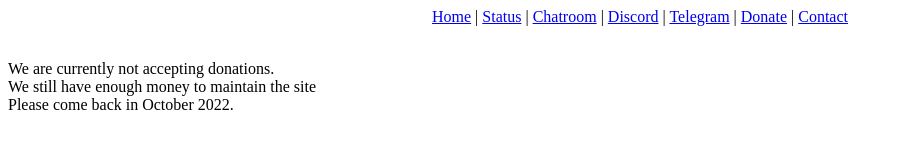
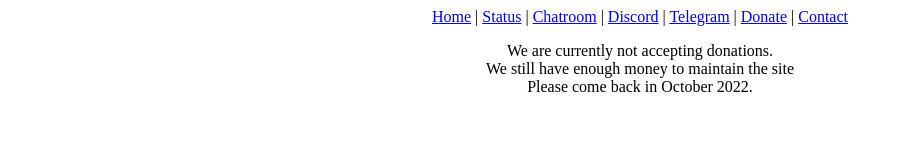
Before and after one commit to ndbiaw/donate-hvnc, a plain HTML site: page index.html in a window 1280 px wide. Shown: the whole page, without its empty margins (0-903 px from the left). Drawn offline with Linux system fonts and the light colour scheme.

Commit message:
Update index.html

```diff
--- a/index.html
+++ b/index.html
@@ -1,3 +1,2 @@
 <title>HVNC - Donate  </title>
-<center><a href="https://fakku.cc" target="_blank">Home</a> | <a href="https://status.fakku.cc" target="_blank">Status</a> | <a href="https://chat.fakku.cc" target="_blank">Chatroom</a> | <a href="https://discord.gg/r2kFmfVGDZ" target="_blank">Discord</a> | <a href="https://t.me/+tOw0PUB_pn5mZjZl" target="_blank">Telegram</a> | <a href="https://donate.fakku.cc" target="_blank">Donate</a> | <a href="mailto:ndbiawopc@protonmail.com">Contact</a></center></br>
-<p>We are currently not accepting donations.<br>We still have enough money to maintain the site</br>Please come back in October 2022.<p>
+<center><a href="https://fakku.cc" target="_blank">Home</a> | <a href="https://status.fakku.cc" target="_blank">Status</a> | <a href="https://chat.fakku.cc" target="_blank">Chatroom</a> | <a href="https://discord.gg/r2kFmfVGDZ" target="_blank">Discord</a> | <a href="https://t.me/+tOw0PUB_pn5mZjZl" target="_blank">Telegram</a> | <a href="https://donate.fakku.cc" target="_blank">Donate</a> | <a href="mailto:ndbiawopc@protonmail.com">Contact</a></br><p>We are currently not accepting donations.<br>We still have enough money to maintain the site</br>Please come back in October 2022.<p></center>
```
